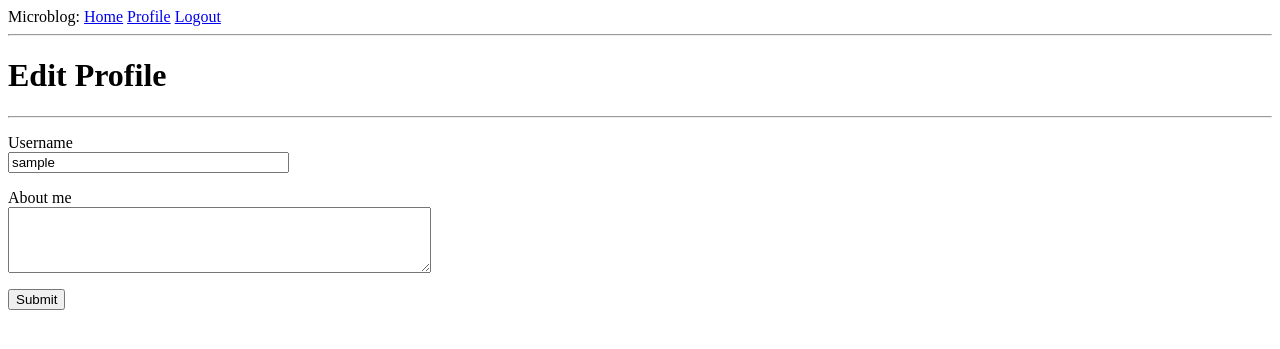
After one commit to vmarmin/flask-tutorial, a Flask app: page /edit_profile in a window 1280 px wide. The commit adds this page. Shown: the top 349 px of the page. Run offline with Flask 2, Linux system fonts and the light colour scheme; the visitor is signed in with stand-in values (Sample User, id 1); data comes from the database, SQL or seed files in the repository.

Commit message:
End of chapter on profile page and avatar

```diff
--- a/microblog/app/forms.py
+++ b/microblog/app/forms.py
@@ -1,6 +1,6 @@
 from flask_wtf import FlaskForm
-from wtforms import BooleanField, PasswordField, StringField, SubmitField
-from wtforms.validators import DataRequired, Email, EqualTo, ValidationError
+from wtforms import BooleanField, PasswordField, StringField, SubmitField, TextAreaField
+from wtforms.validators import DataRequired, Email, EqualTo, Length, ValidationError
 
 from app.models import User
 
@@ -30,3 +30,9 @@ class RegistrationForm(FlaskForm):
         user = User.query.filter_by(email=email.data).first()
         if user is not None:
             raise ValidationError("Please use a different email!")
+
+
+class EditProfileForm(FlaskForm):
+    username = StringField("Username", validators=[DataRequired()])
+    about_me = TextAreaField("About me", validators=[Length(min=0, max=140)])
+    submit = SubmitField("Submit")
--- a/microblog/app/models.py
+++ b/microblog/app/models.py
@@ -1,6 +1,7 @@
 from datetime import datetime
 
 from flask_login import UserMixin
+from hashlib import md5
 from werkzeug.security import check_password_hash, generate_password_hash
 
 from app import db, login
@@ -12,6 +13,8 @@ class User(UserMixin, db.Model):
     email = db.Column(db.String(120), index=True, unique=True)
     password_hash = db.Column(db.String(128))
     posts = db.relationship("Post", backref="author", lazy="dynamic")
+    about_me = db.Column(db.String(140))
+    last_seen = db.Column(db.DateTime, default=datetime.utcnow)
 
     def __repr__(self):
         return "<User {}>".format(self.username)
@@ -21,6 +24,12 @@ class User(UserMixin, db.Model):
 
     def check_password(self, password):
         return check_password_hash(self.password_hash, password)
+
+    def avatar(self, size):
+        digest = md5(self.email.lower().encode("utf-8")).hexdigest()
+        return "https://www.gravatar.com/avatar/{}?d=identicon&s={}".format(
+            digest, size
+        )
 
 
 class Post(db.Model):
--- a/microblog/app/routes.py
+++ b/microblog/app/routes.py
@@ -1,9 +1,10 @@
+from datetime import datetime
 from flask import flash, redirect, render_template, request, url_for
 from flask_login import current_user, login_required, login_user, logout_user
 from werkzeug.urls import url_parse
 
 from app import app, db
-from app.forms import LoginForm, RegistrationForm
+from app.forms import EditProfileForm, LoginForm, RegistrationForm
 from app.models import User
 
 
@@ -61,3 +62,37 @@ def register():
         flash("Congratulations, you are now a registered user!")
         return redirect(url_for("index"))
     return render_template("register.html", title="Register", form=form)
+
+
+@app.route("/user/<username>")
+@login_required
+def user(username):
+    user = User.query.filter_by(username=username).first_or_404()
+    posts = [
+        {"author": user, "body": "Test post #1"},
+        {"author": user, "body": "Test post #2"},
+    ]
+    return render_template("user.html", user=user, posts=posts)
+
+
+@app.before_request
+def before_request():
+    if current_user.is_authenticated:
+        current_user.last_seen = datetime.utcnow()
+        db.session.commit()
+
+
+@app.route("/edit_profile", methods=["GET", "POST"])
+@login_required
+def edit_profile():
+    form = EditProfileForm()
+    if form.validate_on_submit():
+        current_user.username = form.username.data
+        current_user.about_me = form.about_me.data
+        db.session.commit()
+        flash("Your changes have been saved.")
+        return redirect(url_for("edit_profile"))
+    elif request.method == "GET":
+        form.username.data = current_user.username
+        form.about_me.data = current_user.about_me
+    return render_template("edit_profile.html", title="Edit Profile", form=form)
--- /dev/null
+++ b/microblog/app/templates/_post.html
@@ -0,0 +1,6 @@
+<table>
+  <tr valign="top">
+    <td><img src="{{ post.author.avatar(36) }}"></td>
+    <td><p>{{ post.author.username }} says: <b>{{ post.body }}</b></p></td>
+  </tr>
+</table>
--- a/microblog/app/templates/base.html
+++ b/microblog/app/templates/base.html
@@ -13,15 +13,21 @@
       {% if current_user.is_anonymous %}
       <a href="{{ url_for('login') }}">Login</a>
       {% else %}
+      <a href="{{ url_for('user', username=current_user.username) }}">Profile</a>
       <a href="{{ url_for('logout') }}">Logout</a>
       {% endif %}
     </div>
-    {% with messages = get_flashed_messages() %} {% if messages %}
-    <ul>
-      {% for message in messages %}
-      <li>{{ message }}</li>
-      {% endfor %}
-    </ul>
-    {% endif %} {% endwith %} {% block content %}{% endblock %}
+    <hr>
+    {% with messages = get_flashed_messages() %}
+      {% if messages %}
+      <ul>
+        {% for message in messages %}
+        <li>{{ message }}</li>
+        {% endfor %}
+      </ul>
+      {% endif %}
+    {% endwith %}
+
+    {% block content %}{% endblock %}
   </body>
 </html>
--- /dev/null
+++ b/microblog/app/templates/edit_profile.html
@@ -0,0 +1,24 @@
+{% extends "base.html" %}
+
+{% block content %}
+  <h1>Edit Profile</h1>
+  <hr>
+  <form action="" method="post">
+    {{ form.hidden_tag() }}
+    <p>
+      {{ form.username.label }}<br>
+      {{ form.username(size=32) }}<br>
+      {% for error in form.username.errors %}
+      <span style="color: red;">[{{ error }}]</span>
+      {% endfor %}
+    </p>
+    <p>
+      {{ form.about_me.label }}<br>
+      {{ form.about_me(cols=50, rows=4) }}<br>
+      {% for error in form.about_me.errors %}
+      <span style="color: red;">[{{ error }}]</span>
+      {% endfor %}
+    </p>
+    <p>{{ form.submit() }}</p>
+  </form>
+{% endblock %}
--- a/microblog/app/templates/login.html
+++ b/microblog/app/templates/login.html
@@ -2,6 +2,7 @@
 
 {% block content %}
   <h1>Login</h1>
+  <hr>
   <form action="" method="POST" novalidate>
     {{ form.hidden_tag() }}
     <p>
--- a/microblog/app/templates/register.html
+++ b/microblog/app/templates/register.html
@@ -2,6 +2,7 @@
 
 {% block content %}
   <h1>Register</h1>
+  <hr>
   <form action="" method="post">
       {{ form.hidden_tag() }}
       <p>
```
Also changed, not shown: microblog/app/templates/index.html (+8 -6 lines), microblog/app/templates/user.html (added, +21 -0 lines), microblog/migrations/versions/9b7370685d4d_new_fields_in_user_model.py (added, +30 -0 lines). Lines whose indentation alone changed are shown as unchanged.
